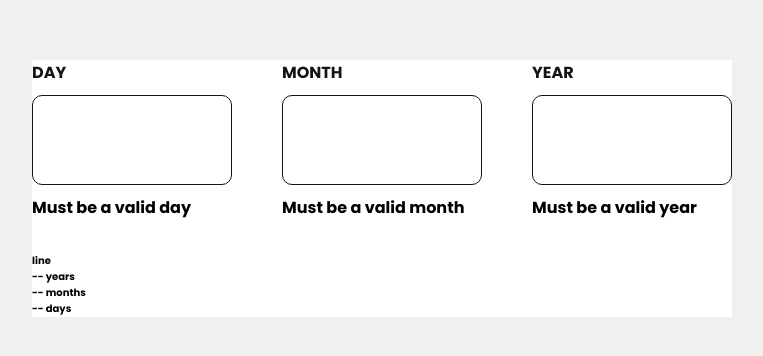
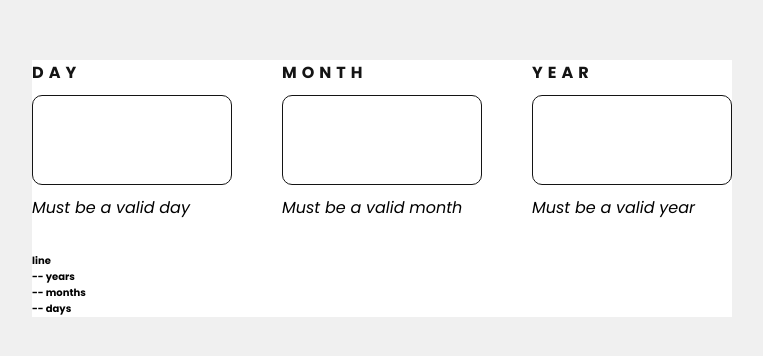
Before and after one commit to oliverpa-dev/AgeCalculator, a website: page index.html in a window 1280 px wide. Shown: the part 212-568 px from the top of the page, without its empty margins (258-1021 px from the left). Drawn offline with Linux system fonts and the light colour scheme.

Commit message:
Fix: issue with font-weight and style

```diff
--- a/index.html
+++ b/index.html
@@ -11,11 +11,10 @@
       sizes="32x32"
       href="./assets/images/favicon-32x32.png"
     />
-
     <link rel="preconnect" href="https://fonts.googleapis.com" />
     <link rel="preconnect" href="https://fonts.gstatic.com" crossorigin />
     <link
-      href="https://fonts.googleapis.com/css2?family=Poppins:ital,wght@0,700;1,400;1,800&display=swap"
+      href="https://fonts.googleapis.com/css2?family=Poppins:ital,wght@0,700;1,400;1,700&display=swap"
       rel="stylesheet"
     />
 
--- a/styles.scss
+++ b/styles.scss
@@ -21,9 +21,9 @@ $font: "Poppins", sans-serif;
 $primary-size: 3.2rem;
 
 // Font weights
-$regular-italic: 400i;
+$regular-italic: 400;
 $bold: 700;
-$extra-bold-italic: 800i;
+$extra-bold-italic: 800;
 
 //Global reset
 *,
@@ -64,9 +64,10 @@ body {
 
       label {
         color: $neutral-off-black;
-        font-size: $primary-size / 2;
+        font-size: calc($primary-size / 2);
         font-weight: $bold;
         text-transform: uppercase;
+        letter-spacing: 0.5rem;
       }
 
       input {
@@ -79,7 +80,9 @@ body {
       }
 
       span {
-        font-size: $primary-size / 2;
+        font-size: calc($primary-size / 2);
+        font-weight: $regular-italic;
+        font-style: italic;
       }
     }
   }
```
Also changed, not shown: styles.css, 1 other file.
